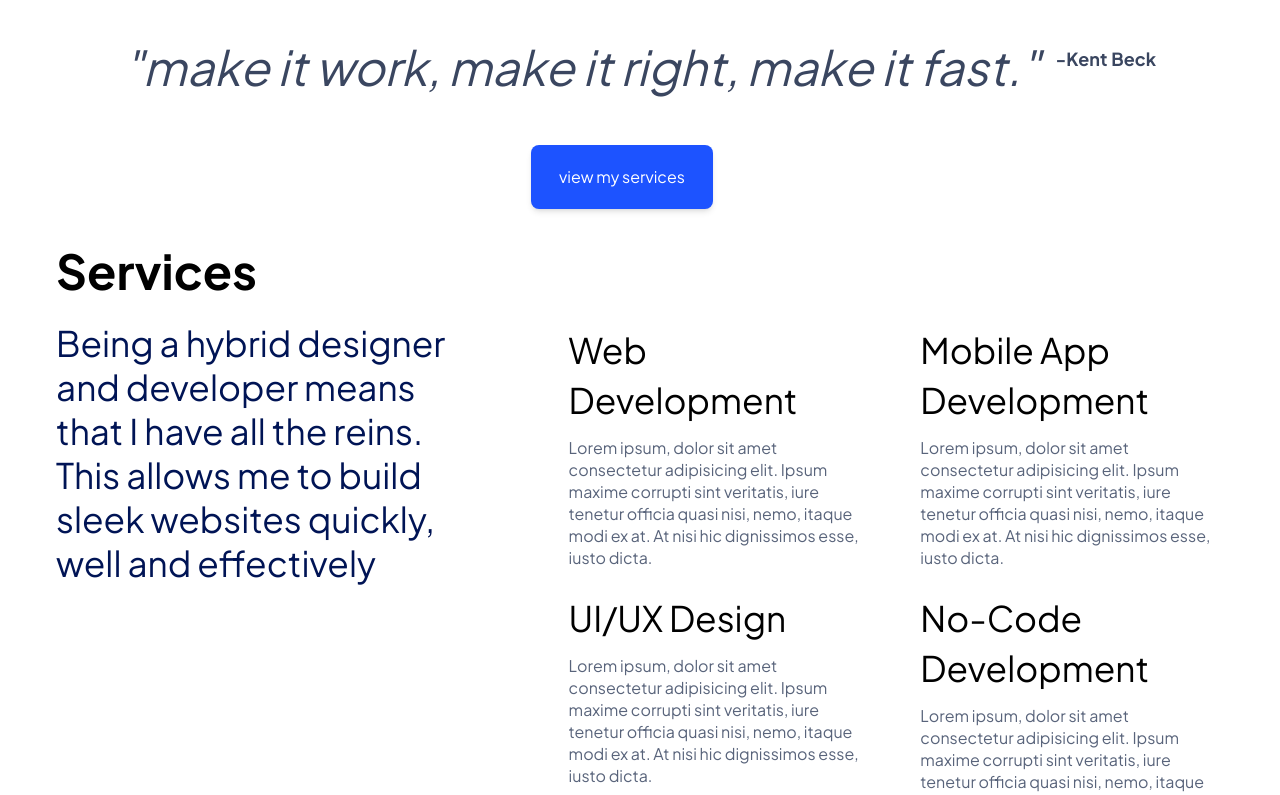
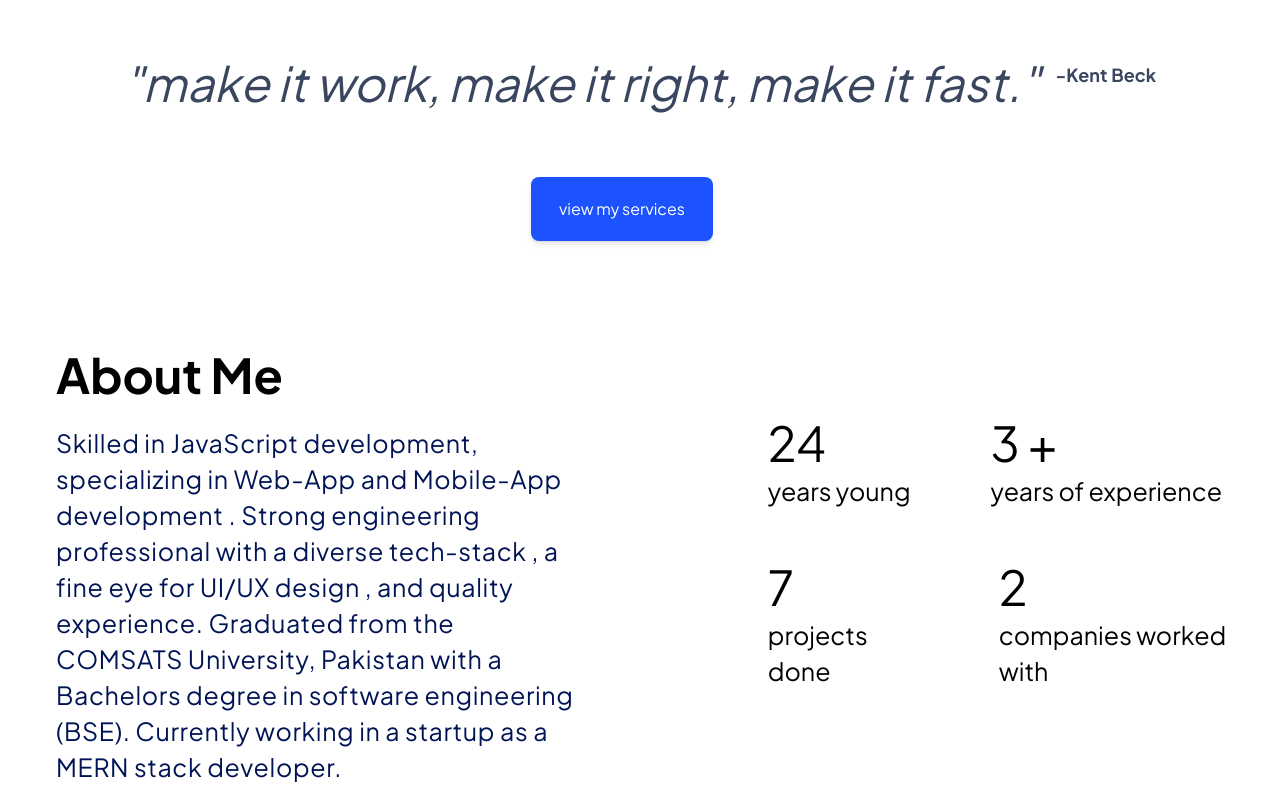
Before and after one commit to mnmalikdev/portfolio, a Next.js app: page / in a window 1280 px wide. Shown: the part 660-1455 px from the top of the page. Built offline with nearby package versions, Linux system fonts and the light colour scheme.

Commit message:
Create About me section

```diff
--- a/pages/index.tsx
+++ b/pages/index.tsx
@@ -1,3 +1,4 @@
+import About from "../src/components/About";
 import Hero from "../src/components/Hero";
 import Portfolio from "../src/components/Portfolio";
 import Quote from "../src/components/Quote";
@@ -8,6 +9,7 @@ const Home: React.FC = () => {
     <div>
       <Hero />
       <Quote />
+      <About />
       <Services />
       <Skills />
       <Portfolio />
--- /dev/null
+++ b/src/components/About.tsx
@@ -0,0 +1,47 @@
+const About = () => {
+  return (
+    <div className=" flex flex-row my-24">
+      <div className=" flex flex-col px-14 w-3/5">
+        {/* left column */}
+        <div className=" text-h2 font-bold ">About Me</div>
+        <div className=" my-5 ">
+          <div className=" text-paraGraphMedium w-full lg:text-paraGraphMedium tracking-wide text-paraColor lg:w-4/5  ">
+            Skilled in JavaScript development, specializing in Web-App and Mobile-App development . Strong engineering professional with a diverse
+            tech-stack , a fine eye for UI/UX design , and quality experience. Graduated from the COMSATS University, Pakistan with a Bachelors degree
+            in software engineering (BSE). Currently working in a startup as a MERN stack developer.
+          </div>
+        </div>
+      </div>
+      <div className=" my-5 ">
+        <div className=" flex flex-col gap-12 mt-12 ">
+          {/* first row with 2 */}
+          <div className=" flex flex-row gap-20">
+            <div className=" flex flex-col ">
+              <div className=" text-h2"> 24 </div>
+              <div className=" text-paraGraphMedium"> years young</div>
+            </div>
+
+            <div className=" flex flex-col ">
+              <div className=" text-h2"> 3 + </div>
+              <div className=" text-paraGraphMedium"> years of experience</div>
+            </div>
+          </div>
+          {/* second row with 2 */}
+          <div className=" flex flex-row gap-16">
+            <div className=" flex flex-col ">
+              <div className=" text-h2"> 7 </div>
+              <div className=" text-paraGraphMedium"> projects done</div>
+            </div>
+
+            <div className=" flex flex-col ">
+              <div className=" text-h2"> 2 </div>
+              <div className=" text-paraGraphMedium"> companies worked with</div>
+            </div>
+          </div>
+        </div>
+      </div>
+    </div>
+  );
+};
+
+export default About;
--- a/src/components/Quote.tsx
+++ b/src/components/Quote.tsx
@@ -1,7 +1,7 @@
 const Quote: React.FC = () => {
   return (
     <>
-      <div className=" flex justify-center flex-col md:flex md:justify-center md:content-center px-14 my-10 md:flex-row">
+      <div className=" flex justify-center flex-col md:flex md:justify-center md:content-center px-14 my-14 md:flex-row">
         <div className=" text-h3 lg:text-h2 text-dark font-medium italic">&quot;make it work, make it right, make it fast.&quot;</div>
         <div className="text-h4 text-dark font-light flex my-2 ">
           <span className="font-bold pl-4">-</span>
@@ -15,7 +15,7 @@ const Quote: React.FC = () => {
           </span>
         </div>
       </div>
-      <div className="flex justify-center content-center my-6">
+      <div className="flex justify-center content-center ">
         <div className="bg-primary text-white  px-7 py-5  rounded-lg my-2 mr-9 cursor-pointer transition ease-in-out delay-150 bg-blue-500 shadow-md hover:-translate-y-1 hover:scale-110 hover:bg-indigo-500 duration-300">
           <a href="#" className="font-medium">
             view my services
--- a/src/components/Services.tsx
+++ b/src/components/Services.tsx
@@ -8,7 +8,7 @@ const Services: React.FC = () => {
         {/* parent div to house both text on left and icons + service description  */}
         {/* div 1 */}
         <div className=" my-5 ">
-          <div className=" text-paraGraphMedium w-full lg:text-paragraph text-paraColor lg:w-4/5  ">
+          <div className=" text-paraGraphMedium w-full lg:text-paragraphMedium text-paraColor lg:w-4/5  ">
             Being a hybrid designer and developer means that I have all the reins. This allows me to build sleek websites quickly, well and
             effectively
           </div>
```
